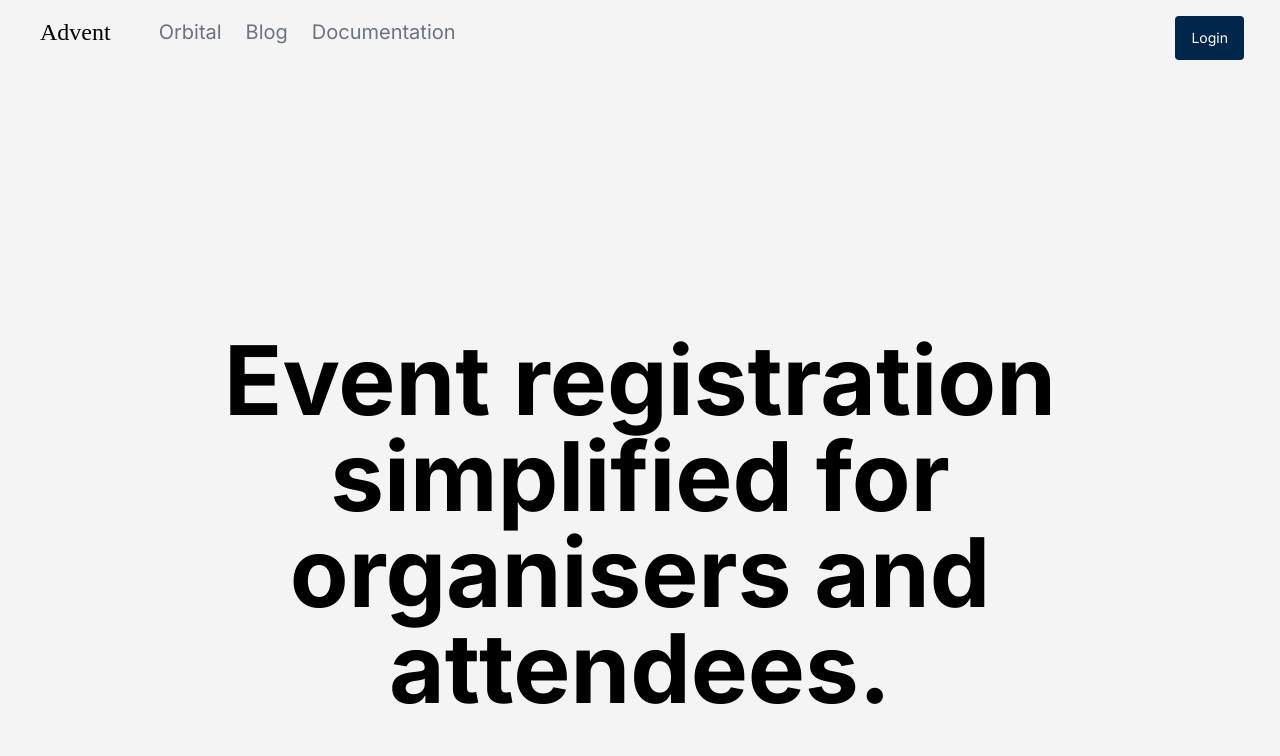
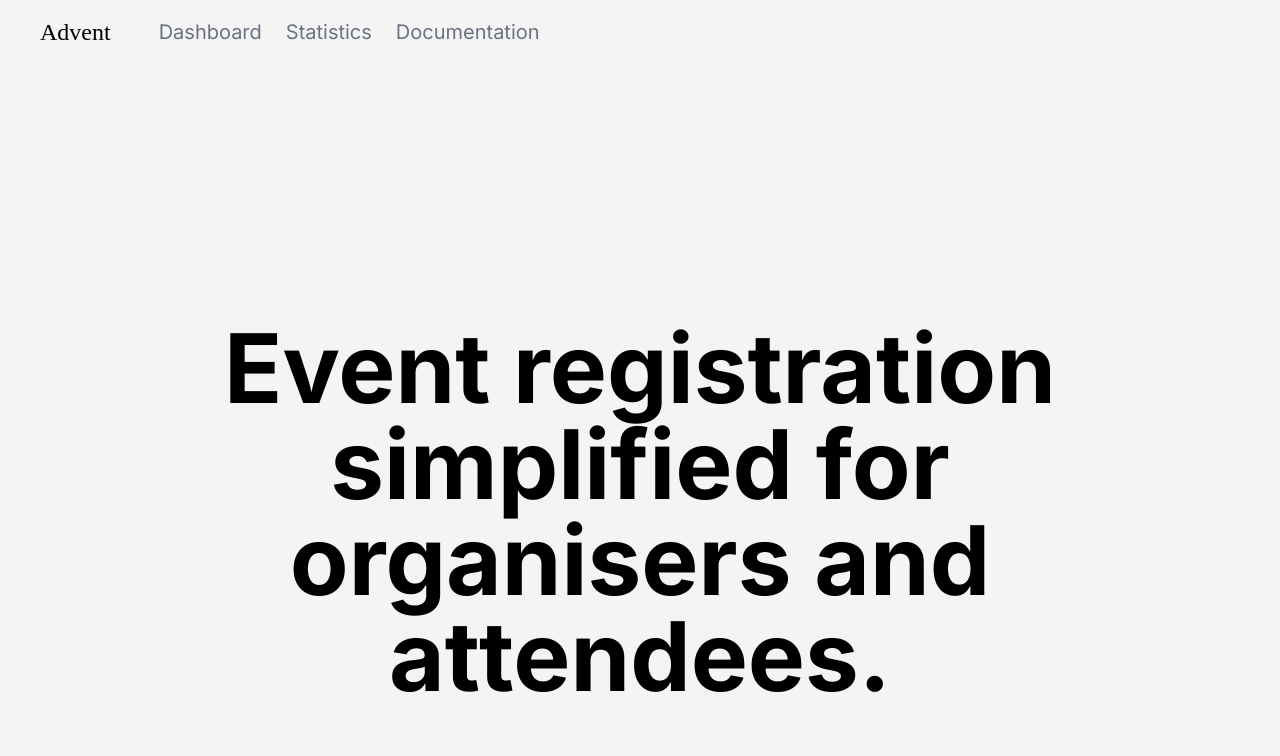
Before and after one commit to wr1159/advent, a Next.js app: page / in a window 1280 px wide. Shown: the top 756 px of the page. Built offline with nearby package versions, Linux system fonts and the light colour scheme.

Commit message:
Revert "Change Navbar to be more flexible"
This reverts commit 877874cc78cd3f581439fce44eb15b6f9b636067.

```diff
--- a/app/layout.tsx
+++ b/app/layout.tsx
@@ -18,7 +18,7 @@ export default function RootLayout({
   return (
     <html lang="en">
       <body className={inter.className}>
-        <Navbar links={['Orbital', 'Blog', 'Documentation']} login={true} />
+        <Navbar />
         {children}
       </body>
     </html>
--- a/components/Navbar.tsx
+++ b/components/Navbar.tsx
@@ -5,36 +5,29 @@ import {
   NavigationMenuLink,
   NavigationMenuList
 } from '@radix-ui/react-navigation-menu';
-import Button from './Button';
 
-interface NavbarProps {
-  links: string[];
-  login?: boolean;
-}
-const Navbar: React.FC<NavbarProps> = ({ links, login }) => {
+const Navbar: React.FC<{}> = () => {
   return (
-    <NavigationMenu className="flex w-auto flex-row justify-between p-4 text-gray-500">
+    <NavigationMenu
+      orientation="horizontal"
+      className="w-auto p-4 text-gray-500 "
+    >
       <NavigationMenuList className="align-center flex items-center space-x-6 text-xl">
         <NavigationMenuItem className="advent px-6 text-2xl text-black hover:text-gray-700">
           <NavigationMenuLink href="/">Advent </NavigationMenuLink>
         </NavigationMenuItem>
-        {links.map((link) => (
-          <NavigationMenuItem className="hover:text-gray-400">
-            <NavigationMenuLink href={`/${link.toLowerCase()}`}>
-              {link}
-            </NavigationMenuLink>
-          </NavigationMenuItem>
-        ))}
+        <NavigationMenuItem className="hover:text-gray-400">
+          <NavigationMenuLink href="/dashboard">Dashboard</NavigationMenuLink>
+        </NavigationMenuItem>
+        <NavigationMenuItem className="hover:text-gray-400">
+          <NavigationMenuLink href="/statistics">Statistics</NavigationMenuLink>
+        </NavigationMenuItem>
+        <NavigationMenuItem className="hover:text-gray-400">
+          <NavigationMenuLink href="/documentation">
+            Documentation
+          </NavigationMenuLink>
+        </NavigationMenuItem>
       </NavigationMenuList>
-      {login && (
-        <Button
-          text="Login"
-          size="sm"
-          type="secondary"
-          href="/auth"
-          className="mr-5"
-        />
-      )}
     </NavigationMenu>
   );
 };
```
